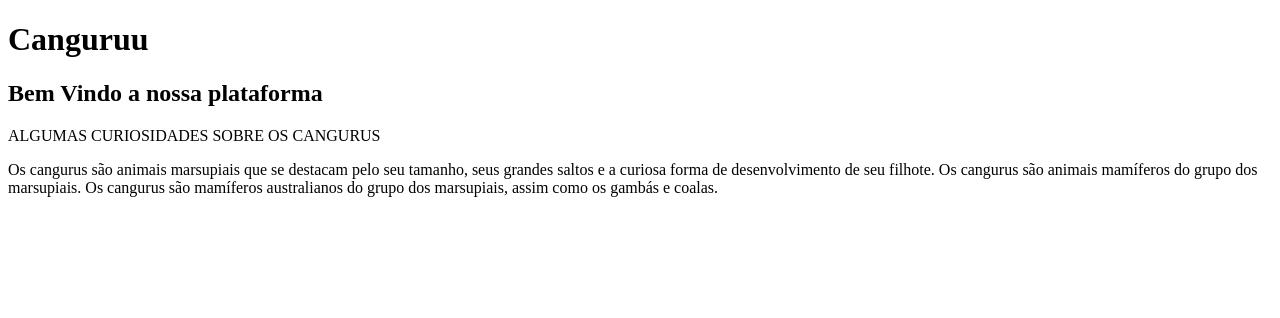
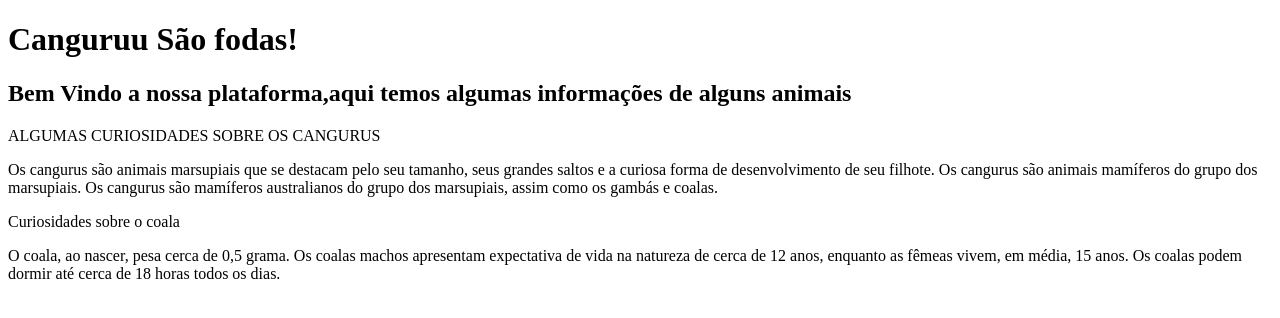
Before and after one commit to Erick0Lol/projeto-site, a plain HTML site: page index.html in a window 1280 px wide. Drawn offline with Linux system fonts and the light colour scheme.

Commit message:
Comecei a escrever o conteudo
Adicionei algumas coisas  no conteudo

```diff
--- a/index.html
+++ b/index.html
@@ -8,13 +8,17 @@
 <body>
     <main>
         <header>
-            <h1>Canguruu</h1>
+            <h1>Canguruu São fodas!</h1>
 
-            <h2>Bem Vindo a nossa plataforma </h2>
+            <h2>Bem Vindo a nossa plataforma,aqui temos algumas informações de alguns animais </h2>
 
             <p>ALGUMAS CURIOSIDADES SOBRE OS CANGURUS</p>
 
             <article>Os cangurus são animais marsupiais que se destacam pelo seu tamanho, seus grandes saltos e a curiosa forma de desenvolvimento de seu filhote. Os cangurus são animais mamíferos do grupo dos marsupiais. Os cangurus são mamíferos australianos do grupo dos marsupiais, assim como os gambás e coalas.</article>
+            <p>Curiosidades sobre o coala</p>
+            <article>
+
+                O coala, ao nascer, pesa cerca de 0,5 grama. Os coalas machos apresentam expectativa de vida na natureza de cerca de 12 anos, enquanto as fêmeas vivem, em média, 15 anos. Os coalas podem dormir até cerca de 18 horas todos os dias. </article>
         </header>
     </main>
 </body>
```
